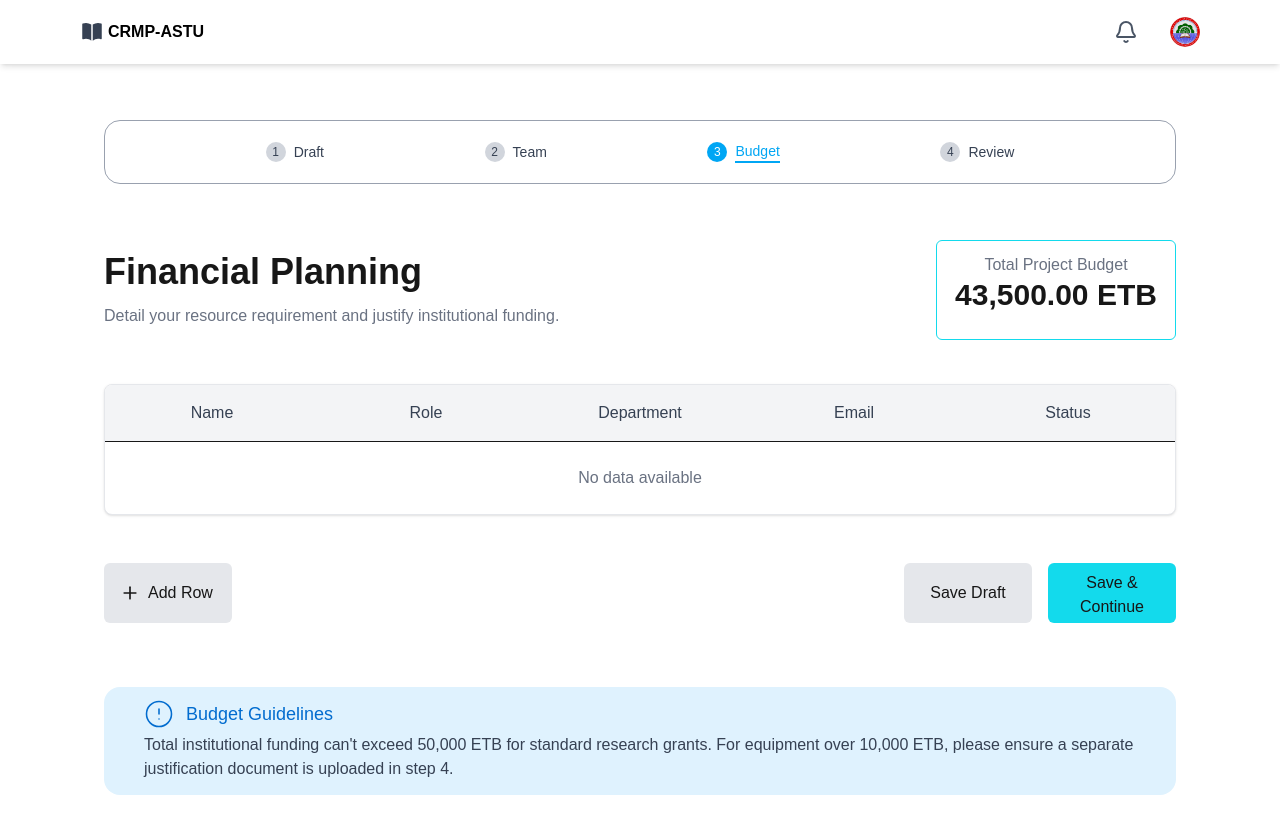
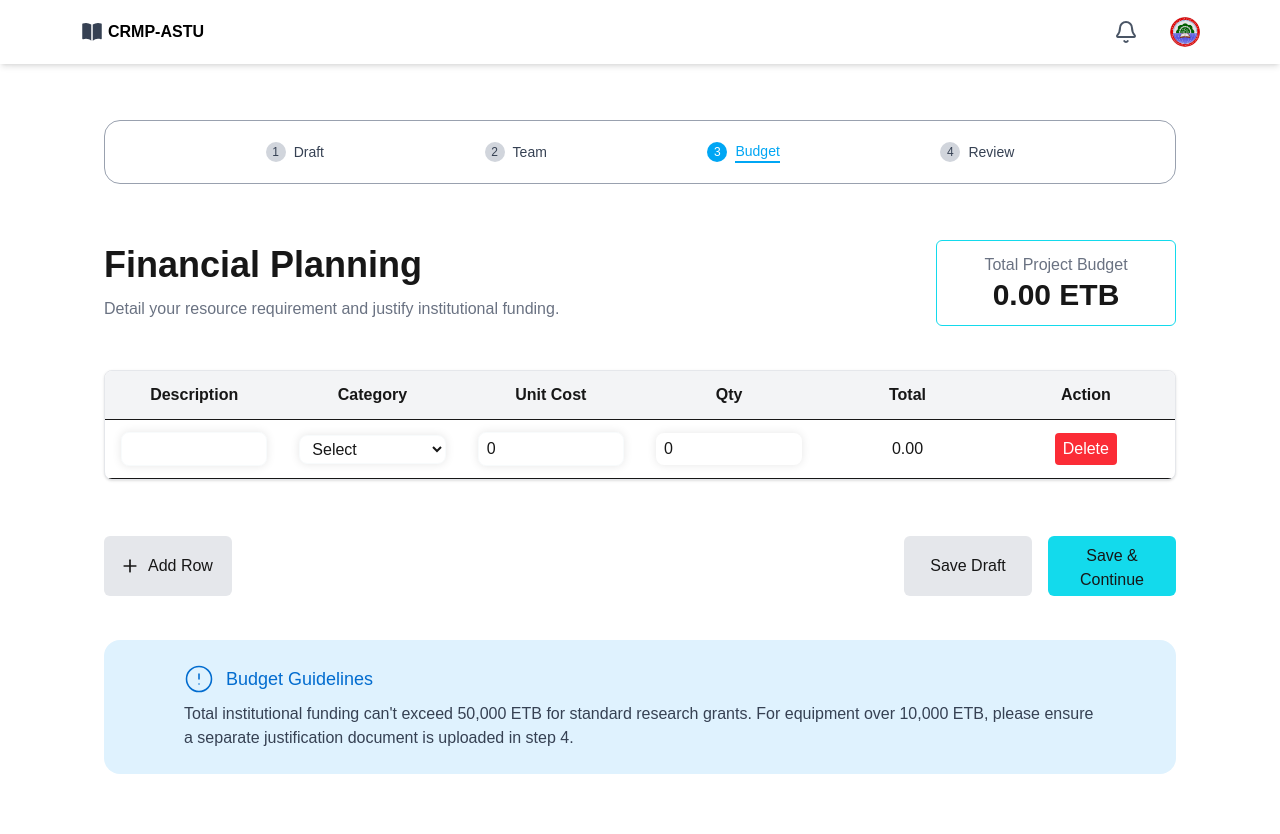
Before and after one commit to BunaCore/CRMP-Frontend, a Next.js app: page /submission/budget in a window 1280 px wide. Built offline with nearby package versions, Linux system fonts and the light colour scheme.

Commit message:
frontend:reviewtable

```diff
--- a/components/new-budget.tsx
+++ b/components/new-budget.tsx
@@ -1,38 +1,30 @@
 "use client";
 
-import { useState, useEffect } from "react";
+import { useState } from "react";
 import Image from "next/image";
 import Stepper from "@/components/stepper";
 import Table from "@/components/table-budget";
 import { Plus } from "lucide-react";
 
 export default function NewBudget() {
+  const [rows, setRows] = useState([
+    { description: "", category: "", unitCost: 0, qty: 0, total: 0 },
+  ]);
 
-      const [data, setData] = useState([]);
+  const [grandTotal, setGrandTotal] = useState(0);
 
-    /*useEffect(() => {
-        const fetchData = async () => {
-        const res = await fetch("http://localhost:5000/team");
-        const result = await res.json();
-        setData(result);
+  const addRow = () => {
+    setRows([...rows, { description: "", category: "", unitCost: 0, qty: 0, total: 0 }]);
   };
 
-        fetchData();
-    }, []);*/
-
-    return(
-
+  return (
     <div className="flex flex-col gap-6 px-6 pt-30 pb-10">
-
       <div className="px-20 mb-8">
-                {/* Stepper */}
         <Stepper activeStep="Budget" />
       </div>
 
-                {/* Financial + Budget row */}
+      {/* Financial Planning + Budget Card */}
       <div className="px-20 flex justify-between items-center">
-
-                {/* Financial Planning */}
         <div className="flex flex-col">
           <h1 className="lg:text-4xl text-2xl font-bold mb-3">Financial Planning</h1>
           <p className="text-gray-500 lg:text-base text-sm">
@@ -40,23 +32,21 @@ export default function NewBudget() {
           </p>
         </div>
 
-                {/* Budget Card */}
-                <div className="flex flex-col items-center py-3 px-1 w-60 h-25 bg-white rounded-md border border-[#13DAEC]">
+        <div className="flex flex-col items-center py-3 px-1 w-60 bg-white rounded-md border border-[#13DAEC]">
           <p className="text-gray-500 text-base">Total Project Budget</p>
-                    <h1 className="text-3xl font-bold">43,500.00 ETB</h1>
+          <h1 className="text-3xl font-bold">{grandTotal.toFixed(2)} ETB</h1>
         </div>
-
       </div>
 
       {/* Table */}
+      <div className="flex flex-col gap-6 px-20 mt-5">
+        <Table rows={rows} setRows={setRows} onTotalChange={setGrandTotal} />
 
-
-                <div className="flex flex-col gap-6 px-20 mt-5">
-                    <div>
-                    <Table data={data} />
-
-                    <div className="flex justify-between mt-12">
-                    <button className="flex items-center w-32 h-15 gap-2 bg-gray-200 px-4 py-2 rounded-md cursor-pointer">
+        <div className="flex justify-between mt-8">
+          <button
+            onClick={addRow}
+            className="flex items-center w-32 h-15 gap-2 bg-gray-200 px-4 py-2 rounded-md cursor-pointer"
+          >
             <Plus size={20} />
             Add Row
           </button>
@@ -73,9 +63,8 @@ export default function NewBudget() {
       </div>
 
       {/* Bottom div */}
-                <div className="mt-10 h-27 bg-sky-100 rounded-2xl px-10 py-3">
-                    {/* Make this div flex */}
-                    <div className="flex items-center gap-3 mb-1">
+      <div className="mx-20 bg-sky-100 rounded-2xl px-20 py-6 my-5">
+        <div className="flex items-center gap-3 mb-2">
           <Image src="/alert.svg" alt="alert" width={30} height={30} />
           <h1 className="text-lg text-[#026CCF]">Budget Guidelines</h1>
         </div>
@@ -86,5 +75,5 @@ export default function NewBudget() {
         </p>
       </div>
     </div>
-            </div>
-);}
+  );
+}
--- a/components/new-review.tsx
+++ b/components/new-review.tsx
@@ -10,9 +10,18 @@ import ProjectDetail from "@/components/project-detail";
 import Stepper from "@/components/stepper";
 
 
+interface Project {
+  title: string;
+  theme: string;
+  abstract: string;
+  duration: string;
+  startDate: string;
+}
+
+
 export default function NewReview() {
 
-      const [project, setProject] = useState(null);
+      const [project, setProject] = useState<Project | null>(null);
       const [team, setTeam] = useState([]);
       const [isOpen, setIsOpen] = useState(false);
       const [documents, setDocuments] = useState([]);
@@ -105,9 +114,9 @@ export default function NewReview() {
 
 
             {/*project detail*/}
-                <ProjectDetail
-                        project={project}
-                        onEdit={() => console.log("edit project")}
+            <ProjectDetail
+                project={project}
+                onEdit={() => console.log("edit project")}
                 />
 
 
@@ -147,8 +156,8 @@ export default function NewReview() {
                         </span>
 
                         <div className="flex gap-4 ">
-                            <button className="bg-gray-200 px-4 py-3 rounded cursor-pointer">Save as draft</button>
-                            <button className="bg-[#13DAEC] px-4 py-3 rounded cursor-pointer">Submit proposal</button>
+                            <button  /*onClick={handleSaveDraft}*/ className="bg-gray-200 px-4 py-3 rounded cursor-pointer">Save as draft</button>
+                            <button /*onClick={handleSubmitProposal} */className="bg-[#13DAEC] px-4 py-3 rounded cursor-pointer">Submit proposal</button>
                         </div>
                     </div>
                 </div>
--- a/components/table-budget.tsx
+++ b/components/table-budget.tsx
@@ -2,43 +2,110 @@
 
 import React from "react";
 
-export default function Table({ data = [] }) {
+interface Row {
+  description: string;
+  category: string;
+  unitCost: number;
+  qty: number;
+  total: number;
+}
+
+interface TableProps {
+  rows: Row[];
+  setRows: React.Dispatch<React.SetStateAction<Row[]>>;
+  onTotalChange?: (total: number) => void; // new prop for total
+}
+
+export default function Table({ rows, setRows, onTotalChange }: TableProps) {
+  const handleChange = (index: number, field: keyof Row, value: string | number) => {
+    const updatedRows = [...rows];
+    if (field === "unitCost" || field === "qty") {
+      updatedRows[index][field] = Number(value);
+    } else {
+      updatedRows[index][field] = value as string;
+    }
+    updatedRows[index].total = updatedRows[index].unitCost * updatedRows[index].qty;
+    setRows(updatedRows);
+
+    // calculate grand total and send it out
+    const grandTotal = updatedRows.reduce((sum, row) => sum + row.total, 0);
+    if (onTotalChange) onTotalChange(grandTotal);
+  };
+
+  const deleteRow = (index: number) => {
+    const updatedRows = rows.filter((_, i) => i !== index);
+    setRows(updatedRows);
+
+    const grandTotal = updatedRows.reduce((sum, row) => sum + row.total, 0);
+    if (onTotalChange) onTotalChange(grandTotal);
+  };
+
   return (
-    <div className="bg-white rounded-lg shadow overflow-x-auto border border-gray-200">
+    <div className="bg-white rounded-lg shadow overflow-x-auto border border-gray-200 ">
       <table className="w-full table-fixed border-collapse">
-        {/* Table Header */}
         <thead>
           <tr className="bg-gray-100 border-b">
-            <th className="w-1/5 py-4 px-6 text-center font-medium text-gray-700">Name</th>
-            <th className="w-1/5 py-4 px-6 text-center font-medium text-gray-700">Role</th>
-            <th className="w-1/5 py-4 px-6 text-center font-medium text-gray-700">Department</th>
-            <th className="w-1/5 py-4 px-6 text-center font-medium text-gray-700">Email</th>
-            <th className="w-1/5 py-4 px-6 text-center font-medium text-gray-700">Status</th>
+            <th className="py-3 px-4 text-center">Description</th>
+            <th className="py-3 px-4 text-center">Category</th>
+            <th className="py-3 px-4 text-center">Unit Cost</th>
+            <th className="py-3 px-4 text-center">Qty</th>
+            <th className="py-3 px-4 text-center">Total</th>
+            <th className="py-3 px-4 text-center">Action</th>
           </tr>
         </thead>
-
-        {/* Table Body */}
         <tbody>
-          {data.length > 0 ? (
-            data.map((item, index) => (
-              <tr
-                key={index}
-                className="border-b hover:bg-gray-50 transition-colors"
-              >
-                <td className="py-4 px-6 text-center">{item.name}</td>
-                <td className="py-4 px-6 text-center">{item.role}</td>
-                <td className="py-4 px-6 text-center">{item.department}</td>
-                <td className="py-4 px-6 text-center">{item.email}</td>
-                <td className="py-4 px-6 text-center">{item.status}</td>
-              </tr>
-            ))
-          ) : (
-            <tr>
-              <td colSpan={5} className="py-6 text-center text-gray-500">
-                No data available
+          {rows.map((row, index) => (
+            <tr key={index} className="border-b hover:bg-gray-50">
+              <td className="py-3 px-4">
+                <input
+                  type="text"
+                  value={row.description}
+                  onChange={(e) => handleChange(index, "description", e.target.value)}
+                  className="w-full border border-[#F8FBFC] rounded-lg bg-white shadow-[0_0_10px_rgba(0,0,0,0.1)] px-2 py-1"
+                />
+              </td>
+              <td className="py-3 px-4">
+                <select
+                  value={row.category}
+                  onChange={(e) => handleChange(index, "category", e.target.value)}
+                  className="w-full border px-2 py-1 border-[#F8FBFC] rounded-lg bg-white shadow-[0_0_10px_rgba(0,0,0,0.1)]"
+                >
+                  <option value="">Select</option>
+                  <option value="Equipment">Equipment</option>
+                  <option value="Consumable">Consumable</option>
+                  <option value="Software">Software</option>
+                  <option value="Other">Other</option>
+                </select>
+              </td>
+              <td className="py-3 px-4">
+                <input
+                  type="number"
+                  value={row.unitCost}
+                  onChange={(e) => handleChange(index, "unitCost", e.target.value)}
+                  className="w-full border px-2 py-1 border-[#F8FBFC] rounded-lg bg-white shadow-[0_0_10px_rgba(0,0,0,0.1)]"
+                  min={0}
+                />
+              </td>
+              <td className="py-3 px-4">
+                <input
+                  type="number"
+                  value={row.qty}
+                  onChange={(e) => handleChange(index, "qty", e.target.value)}
+                  className="w-full border-[#F8FBFC] rounded-lg bg-white shadow-[0_0_10px_rgba(0,0,0,0.1)] px-2 py-1"
+                  min={0}
+                />
+              </td>
+              <td className="py-2 px-4 text-center font-medium">{row.total.toFixed(2)}</td>
+              <td className="py-2 px-4 text-center">
+                <button
+                  onClick={() => deleteRow(index)}
+                  className="bg-red-500 text-white px-2 py-1 rounded hover:bg-red-600"
+                >
+                  Delete
+                </button>
               </td>
             </tr>
-          )}
+          ))}
         </tbody>
       </table>
     </div>
```
Lines whose indentation alone changed are shown as unchanged.
